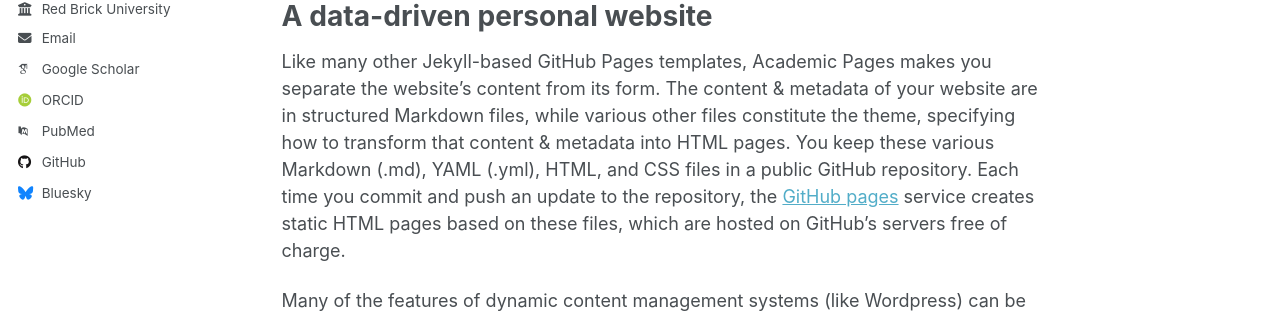
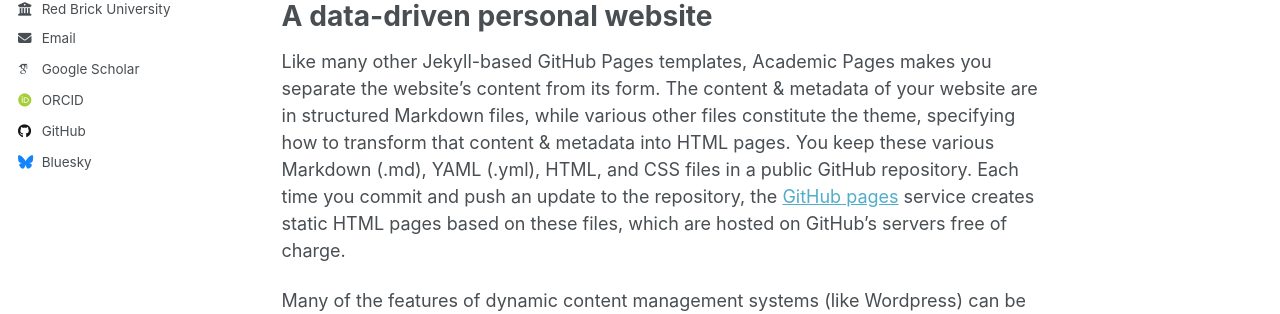
Before and after one commit to fanmo-intro/fanmo-intro.github.io, a Jekyll site: the page built from _pages/about.md, in a window 1280 px wide. Shown: the part 486-800 px from the top of the page. Built offline with Jekyll 4.4.1, drawn with Linux system fonts in a browser that asks for light colours; some web fonts are replaced; a script that is not in the unit is left out.

Commit message:
Update _config.yml

```diff
--- a/_config.yml
+++ b/_config.yml
@@ -35,12 +35,11 @@
   # Academic websites
   academia         : # URL
   arxiv            : # URL - Update with the correct link to your profile
-  googlescholar    : "https://scholar.google.com/citations?user=PS_CX0AAAAAJ"
+  googlescholar    : "https://scholar.google.com/citations?user=oXhA0KkAAAAJ&hl=en"
   inspire-hep      : # URL
   impactstory      : # URL
   orcid            : "http://orcid.org/yourorcidurl"
   semantic         : # URL
-  pubmed           : "https://www.ncbi.nlm.nih.gov/pubmed/?term=john+snow"
   researchgate     : # URL
   scopus           : # URL
 
```
